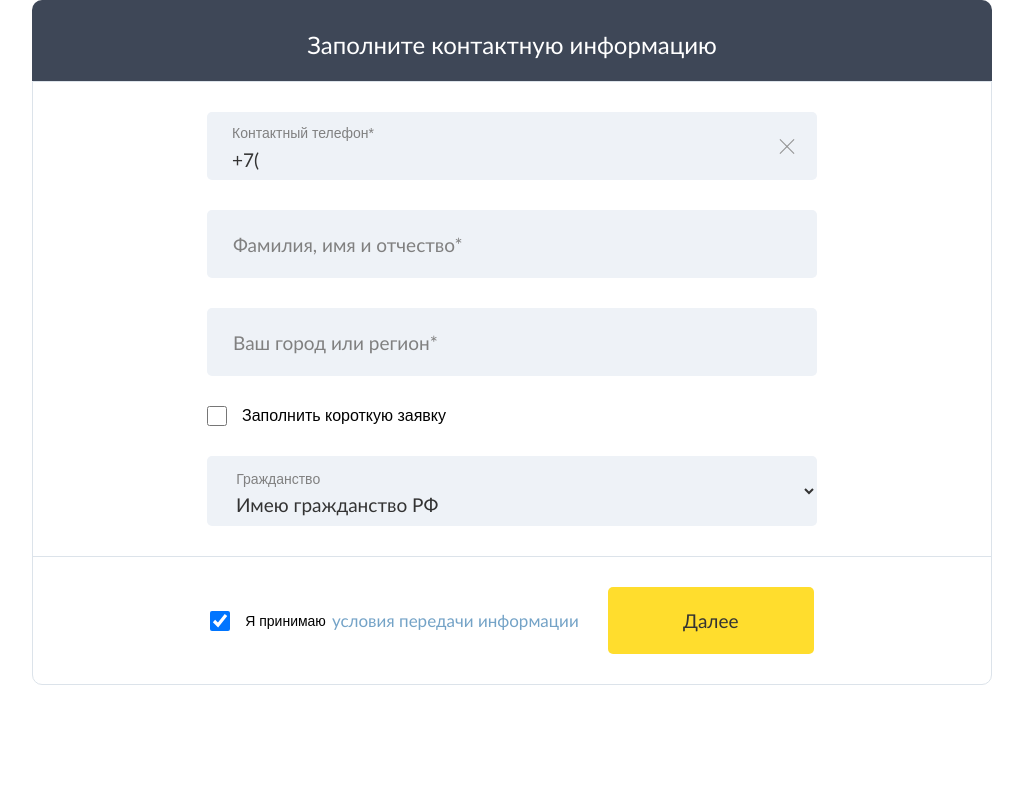
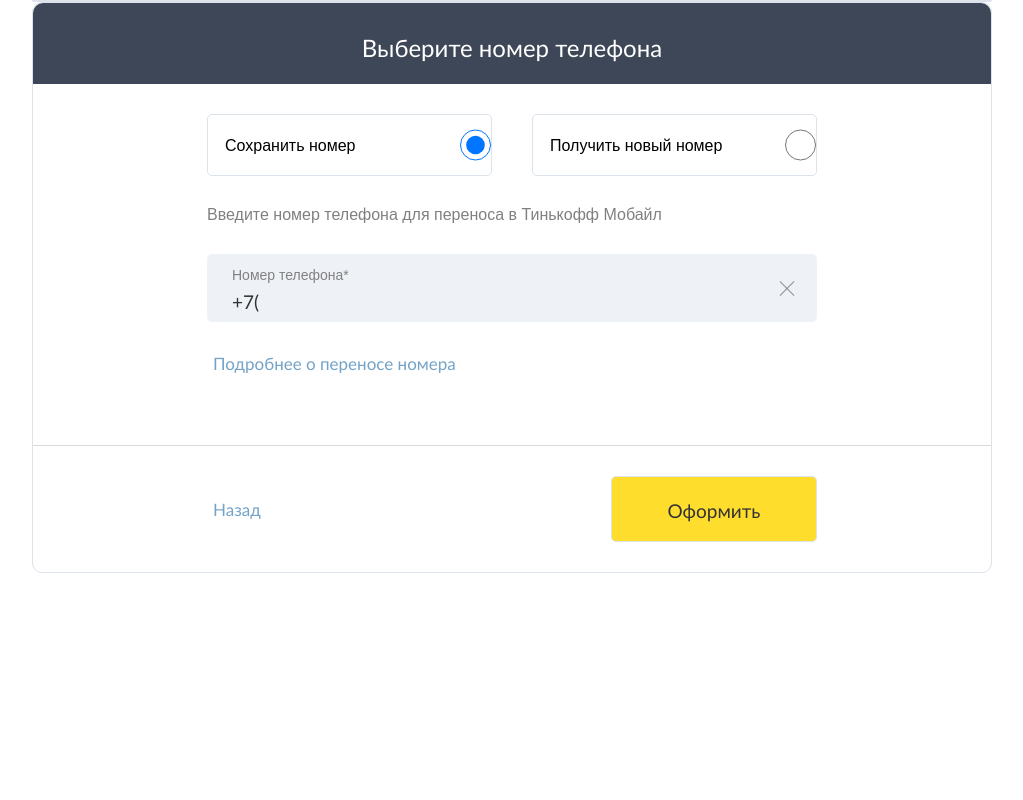
Before and after one commit to Natalina27/mob, a plain HTML site: page index.html in a window 1280 px wide. Both pictures are taken after a click on the button "Далее". Shown: the top 800 px of the page, without its empty margins (128-1151 px from the left). Drawn offline with Linux system fonts and the light colour scheme.

Commit message:
Add files via upload

```diff
--- a/index.html
+++ b/index.html
@@ -7,15 +7,15 @@
 	<link href="https://fonts.googleapis.com/css?family=Open+Sans" rel="stylesheet">
 </head>
 <body>
+	<main class="main">
+		<form class="form" action="" method="get">
+			<div class="application-form">
+				<div class="client-info">
 					<header class="header">
 						<h3 class="header__title">Заполните контактную информацию</h3>
 					</header>
-	<main class="main">
-		<form class="form" action="" method="get">
-			<div class="application-form">
-				<div class="client-info visible">
 					<div class="form__phone input-parent">
-						<input id="phone" class="form__phone-input <!-- js-ascent-text --> pseudo-hover js-phone-input" type="tel" name="phone" value="+7(" placeholder="+7(921) 123-45-67">
+						<input id="phone" class="form__phone-input js-ascent-text pseudo-hover js-phone-input" type="tel" name="phone" value="+7(" placeholder="+7(921) 123-45-67">
 						<label class="label-phone" for="phone">Контактный телефон*</label>
 						<div class="input-close-btn js-clear-field"></div>
 						<div class="input-error js-phone-error"></div>
@@ -27,7 +27,7 @@
 						<div class="input-error js-error-name"></div>
 					</div>
 					<div class="form__region input-parent">
-						<input id="region" class="form__region-input js-ascent-text pseudo-hover" type="text" name="region">
+						<input id="region" class="form__region-input js-ascent-text pseudo-hover js-open-tariff" type="text" name="region">
 						<label class="label" for="region">Ваш город или регион*</label>
 						<div class="input-close-btn js-clear-field"></div>
 						<div class="input-error js-error-region"></div>
@@ -224,7 +224,6 @@
 						</div>
 						<button class="phone-number__learn-more-btn condition__button js-number-transfer" type="button">Подробнее о переносе номера</button>
 					</div>
-
 				</div>
 				<div class="new-number__options hidden">
 					<div class="form__wrapper-input input-parent">
@@ -438,11 +437,12 @@
 							<div class="numbers-scroller__up-tick tick-style">&#9733;</div>
 						</button>
 					</div>
+
+				</div>
 				<div class="phone-number__footer">
 					<div class="phone-number__footer_prev-next">
-							<button class="phone-number__prev-btn">Назад</button>
-							<button class="phone-number__next-btn">Оформить</button>
-						</div>
+						<button class="phone-number__prev-btn" type="button">Назад</button>
+						<button class="phone-number__next-btn" type="button">Оформить</button>
 					</div>
 				</div>
 <!-- 				<div class="phone-number__numbers phone-number__numbers-block3 hidden">
@@ -762,7 +762,7 @@
 			</div>
 		</div>
 	</div>
-	<div class="application-done">
+	<div class="application-done hidden">
 		<div class="application-done__pic"></div>
 		<h1 class="application-done__title">Заявка отправлена!</h1>
 	</div>
--- a/main.js
+++ b/main.js
@@ -1,57 +1,3 @@
-function saveNumberNewNumberToggle() {
-	const save = document.querySelector(".phone-number__save-number");
-	const saveBlock = document.querySelector(".save-number__options");
-	const newNumber = document.querySelector(".phone-number__new-number");
-	const newNumberBlock = document.querySelector(".new-number__options");
-
-
-	save.addEventListener("click", function() {
-		if (save.checked) {
-			saveBlock.classList.add("visible");
-			saveBlock.classList.remove("hidden");
-			newNumberBlock.classList.add("hidden");
-			newNumberBlock.classList.remove("visible");
-		}
-	});
-
-	newNumber.addEventListener("click", function() {
-		if (newNumber.checked) {
-			saveBlock.classList.remove("visible");
-			saveBlock.classList.add("hidden");
-			newNumberBlock.classList.remove("hidden");
-			newNumberBlock.classList.add("visible");
-		}
-	});
-}
-
-
-saveNumberNewNumberToggle();
-
-
-function showPrevNext() {
-	const block1 = document.querySelector(".phone-number__numbers-block1");
-	const block2 = document.querySelector(".phone-number__numbers-block2");
-	const nextBtn = document.querySelector(".js-block-nextBtn");
-	const prevBtn = document.querySelector(".js-block-prevBtn");
-
-	nextBtn.addEventListener("click", function() {
-		block1.classList.add("hidden");
-		block1.classList.remove("visible");
-		block2.classList.remove("hidden");
-	});
-
-	prevBtn.addEventListener("click", function() {
-		block2.classList.add("hidden");
-		block2.classList.remove("visible");
-		block1.classList.remove("hidden");
-	});
-}
-
-
-showPrevNext();
-
-
-
 const App = (function() {
 	const btn = document.querySelector(".bring-info__learn-more");
 	const text = document.querySelector(".bring-info__learn_more-text");
@@ -82,6 +28,7 @@ const App = (function() {
 			this.appearCross();
 			this.toggleModal(".js-open-btn-conditions", ".js-popup--condition", ".js-close-btn-conditions");
 			this.toggleModal(".js-open-btn-friend", ".js-popup--friend-condition", ".js-close-btn-friend");
+			this.toggleModal(".js-number-transfer", ".js-popup--number-transfer", ".js-close-btn-number-transfer");
 			this.addPlaceholder();
 			this.recallCheckbox();
 			this.phoneError();
@@ -222,3 +169,100 @@ const App = (function() {
 })();
 
 App.init();
+
+
+function showTariffOptions() {
+	const input = document.querySelector(".js-open-tariff");
+	const tariffBlock = document.querySelector(".additional-offer");
+
+	input.addEventListener("blur", function() {
+		if (input.value.length > 0) {
+			tariffBlock.classList.remove("hidden");
+		}
+	});
+}
+
+
+showTariffOptions();
+
+
+function saveNumberNewNumberToggle() {
+	const save = document.querySelector(".phone-number__save-number");
+	const saveBlock = document.querySelector(".save-number__options");
+	const newNumber = document.querySelector(".phone-number__new-number");
+	const newNumberBlock = document.querySelector(".new-number__options");
+
+
+	save.addEventListener("click", function() {
+		if (save.checked) {
+			saveBlock.classList.add("visible");
+			saveBlock.classList.remove("hidden");
+			newNumberBlock.classList.add("hidden");
+			newNumberBlock.classList.remove("visible");
+		}
+	});
+
+	newNumber.addEventListener("click", function() {
+		if (newNumber.checked) {
+			saveBlock.classList.remove("visible");
+			saveBlock.classList.add("hidden");
+			newNumberBlock.classList.remove("hidden");
+			newNumberBlock.classList.add("visible");
+		}
+	});
+}
+
+
+saveNumberNewNumberToggle();
+
+
+function showPrevNext() {
+	const block1 = document.querySelector(".phone-number__numbers-block1");
+	const block2 = document.querySelector(".phone-number__numbers-block2");
+	const nextBtn = document.querySelector(".js-block-nextBtn");
+	const prevBtn = document.querySelector(".js-block-prevBtn");
+
+	nextBtn.addEventListener("click", function() {
+		block1.classList.add("hidden");
+		block1.classList.remove("visible");
+		block2.classList.remove("hidden");
+	});
+
+	prevBtn.addEventListener("click", function() {
+		block2.classList.add("hidden");
+		block2.classList.remove("visible");
+		block1.classList.remove("hidden");
+	});
+}
+
+
+showPrevNext();
+
+
+function nextToNumberOption() {
+	const nextBtn = document.querySelector(".form__next-btn");
+	const clientInfo = document.querySelector(".client-info");
+	const numberOption = document.querySelector(".phone-number-wrap");
+	const checkBox = document.querySelector(".form__fill-short-app-input");
+	const endMessage = document.querySelector(".application-done");
+	const tariff = document.querySelector(".additional-offer");
+
+
+	nextBtn.addEventListener("click", function() {
+		if (checkBox.checked) {
+			clientInfo.classList.remove("visible");
+			clientInfo.classList.add("hidden");
+			endMessage.classList.remove("hidden");
+			tariffBlock.classList.add("hidden");
+			tariff.classList.add("hidden");
+		} else {
+			clientInfo.classList.remove("visible");
+			clientInfo.classList.add("hidden");
+			numberOption.classList.remove("hidden");
+			tariff.classList.remove("hidden");
+		}
+	});
+}
+
+
+nextToNumberOption();
--- a/style.css
+++ b/style.css
@@ -425,7 +425,6 @@ input:focus + .label,
 .form__title {
 	max-width: 612px;
 	margin: 0 auto;
-	margin-top: 30px;
 	font-family: calibri;
 	font-size: 30px;
 	font-weight: 100;
```
Lines whose indentation alone changed are shown as unchanged.
